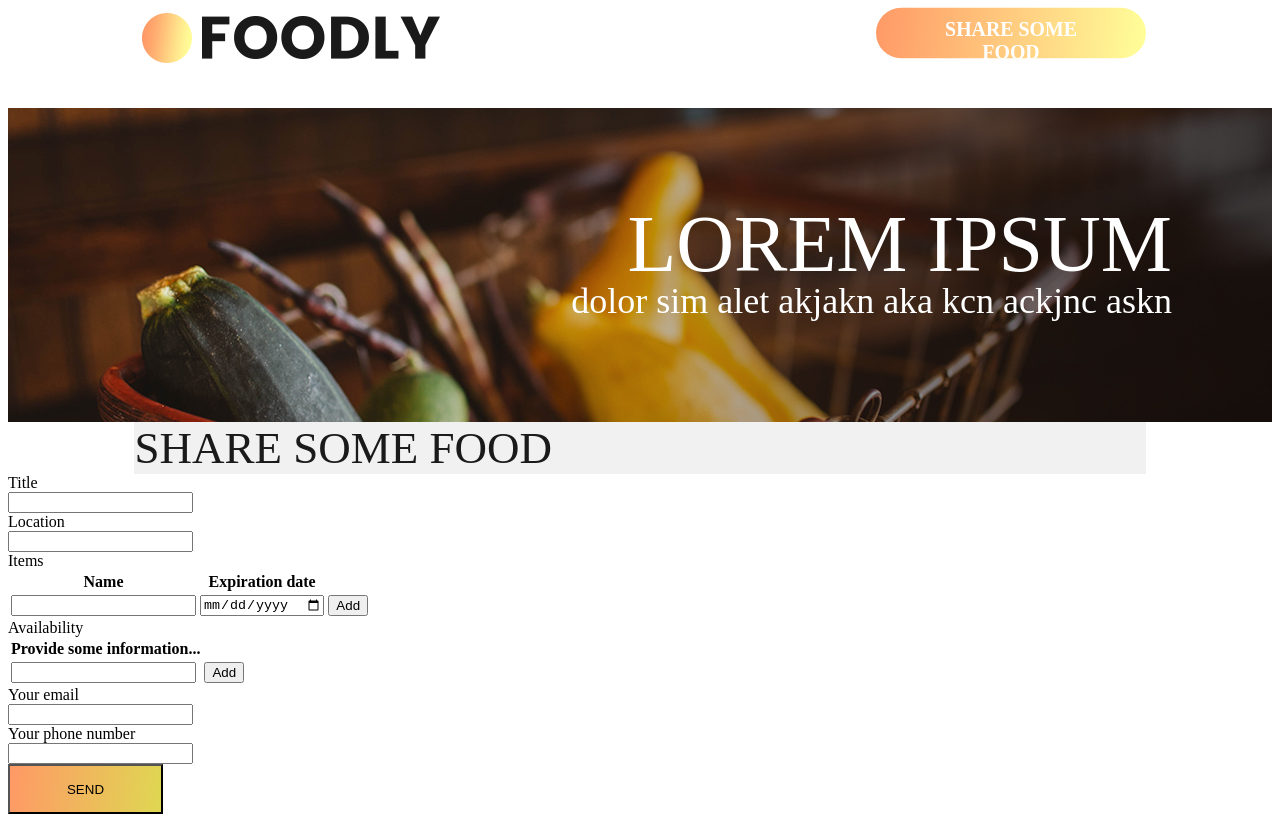
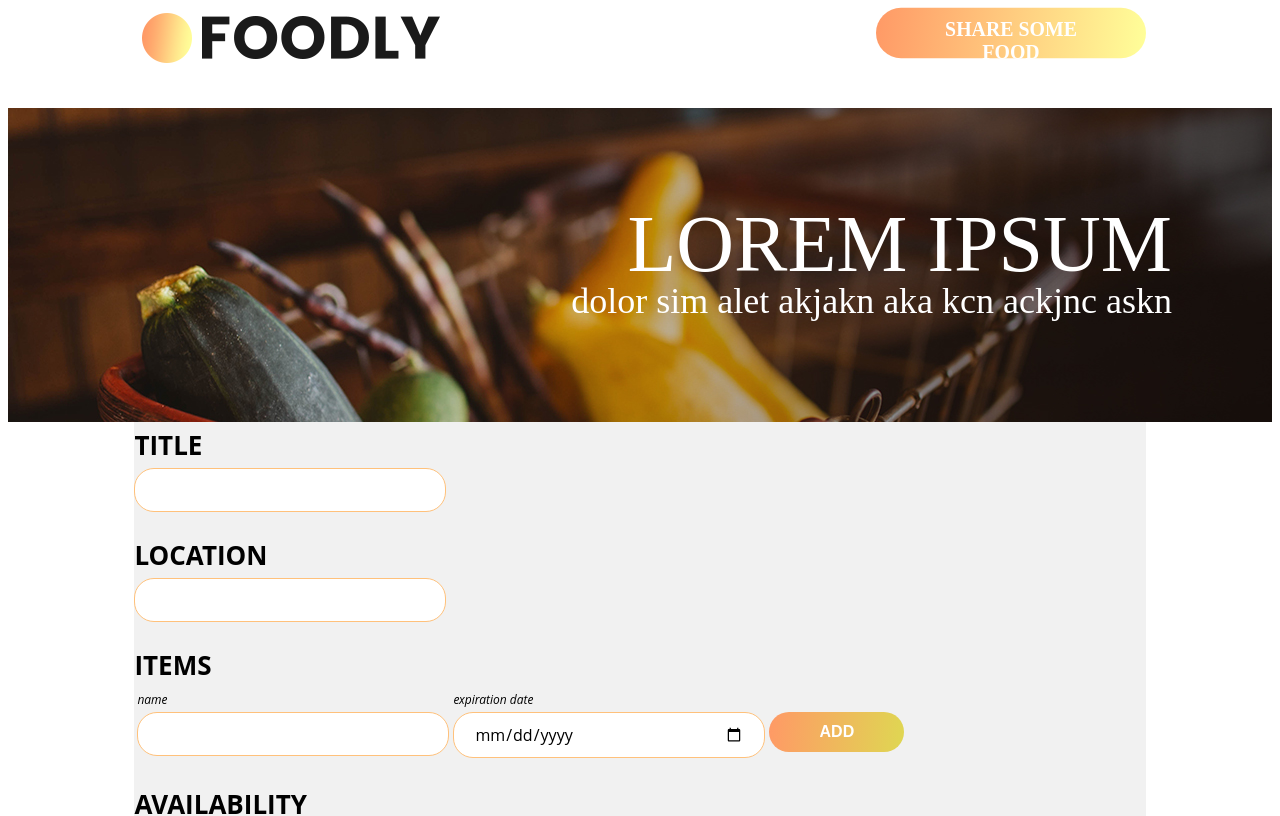
Before and after one commit to wojciechtobis/food-sharing-client, an Angular app: page /new-offer in a window 1280 px wide. Shown: the top 816 px of the page. Built offline with nearby package versions, Linux system fonts and the light colour scheme.

Commit message:
app works!

```diff
--- a/src/app/common/components/new-offer/new-offer.component.css
+++ b/src/app/common/components/new-offer/new-offer.component.css
@@ -1,24 +1,83 @@
-.newOrderPage{
+body{
+	margin: 0px;
+}
+
+.content{
+	background-color: #f1f1f1;
+	padding: 0px 10%;
+	margin:0;
+}
+
+h2{
+	font-family: Poppins, sans-serif;
+	font-weight: 800;
+	font-size: 60px;
+	padding: 50px 0px;
+	text-transform: uppercase;
+	margin: 0px;
+}
+
+h5 {
+	text-transform: uppercase;
+	font-size: 26px;
+	font-family: Open sans, sans-serif;
+	font-weight: 700;
+	margin: 0px;
+	padding: 5px 0px;
+}
+
+input, .added{
+	font-family: Open sans, sans-serif;
+	font-size: 16px;
+	border: 1px solid #ffc17b;
+	border-radius: 20px;
+	min-width: 270px;
+	padding: 10px 20px;
+	background: rgba(255,255,255,0.2);
+}
+
+input{
+	margin: 0 0 20px 0;
+	background: white;
+}
+
+.tips{
+	font-family: Open sans, sans-serif;
+	font-size: 12px;
+	font-style: italic;
+	font-weight: 400;
+	text-transform: lowercase;
+	text-align: left;
+}
+
+p, table{
+	font-family: Open sans, sans-serif;
+	font-size: 16px;
+}
+
+button{
+  	background-image: -moz-linear-gradient( -7deg, rgb(255,153,102) 0%, rgb(223,215,82) 100%);
+  	background-image: -webkit-linear-gradient( -7deg, rgb(255,153,102) 0%, rgb(223,215,82) 100%);
+  	background-image: -ms-linear-gradient( -7deg, rgb(255,153,102) 0%, rgb(223,215,82) 100%);
+  	width: 135px;
+  	height: 40px;
+  	font-size: 16px;
+  	font-family: Poppins, sans-serif;
+  	color: white;
+  	font-weight: bold;
+  	text-transform: uppercase;
+  	text-align: center;
+  	border-radius: 20px;
+  	border: none;
+}
+
+td{
+	vertical-align:top;
+}
+
+.newOfferPage{
 	margin: 0 auto;
 	width: 80%;
 	max-width: 1200px;
 	background-color:#f1f1f1;
 }
-
-.h1{
-	font-family: Poppins;
-	color: #1a1a1a;
-	font-size: 45px;
-	font-weight: 400;
-	text-align: left;
-}
-
-.buttonSend{
-	background: -webkit-linear-gradient(-7deg, #ff9966 0%, #dfd752 100%);
-	background: -moz-linear-gradient(-7deg, #ff9966 0%, #dfd752 100%);
-	background: -o-linear-gradient(-7deg, #ff9966 0%, #dfd752 100%);
-	background: -ms-linear-gradient(-7deg, #ff9966 0%, #dfd752 100%);
-	background: linear-gradient(97deg, #ff9966 0%, #dfd752 100%);
-	width: 155px;
-	height: 50px;
-}
--- a/src/app/common/components/new-offer/new-offer.component.html
+++ b/src/app/common/components/new-offer/new-offer.component.html
@@ -1,28 +1,26 @@
-<div class="newOrderPage">
-	<div class="h1">SHARE SOME FOOD</div>
-</div>
-<div>
+
+<div class="newOfferPage">
 	<div class="title">
-		<div>Title</div>
+		<h5>Title</h5>
 		<input type="text"
 			[formControl]="title">
 	</div>
 	<div class="location">
-		<div>Location</div>
+		<h5>Location</h5>
 		<input type="text"
 			[formControl]="location">
 	</div>
 	<div class="items">
-		<div>Items</div>
+		<h5>Items</h5>
 		<table>
 			<tr>
-				<th>Name</th>
-				<th>Expiration date</th>
+				<th><div class="tips">Name</div></th>
+				<th><div class="tips">Expiration date</div></th>
 				<th></th>
 			</tr>
 			<tr *ngFor="let it of items">
-				<td>{{it.name}}</td>
-				<td>{{it.date}}</td>
+				<td> <div class="added">{{it.name}}</div></td>
+				<td> <div class="added">{{it.date}} </div></td>
 				<td><button>Delete</button></td>
 			</tr>
 			<tr>
@@ -32,8 +30,8 @@
 			</tr>
 		</table>
 	</div>
-	<div>
-		<div>Availability</div>
+	<div class="availability">
+		<h5>Availability</h5>
 		<table>
 			<tr>
 				<th>Provide some information...</th>
@@ -45,21 +43,20 @@
 			</tr>
 			<tr>
 				<td><input type="text" [formControl]="availaibility"></td>
-				<td><button (click)="addAvailability()">Add</button></td>
+							<td><button (click)="addAvailability()">Add</button></td>
 			</tr>
 		</table>
 	</div>
-	<div>
-		<div>Your email</div>
-		<input type="email"
-			[formControl]="email">
+	<div class="name">
+		<h5>Your name</h5>
+		<input type="email" 		[formControl]="email">
 	</div>
-	<div>
-		<div>Your phone number</div>
+	<div class="email">
+		<h5>Your e-mail</h5>
 		<input type="text"
 			[formControl]="phone">
 	</div>
 	<div>
 		<button class="buttonSend" (click)="send()">SEND</button>
 	</div>
-</div>
+</div>>
--- a/src/app/common/components/new-offer/new-offer.component.ts
+++ b/src/app/common/components/new-offer/new-offer.component.ts
@@ -39,13 +39,17 @@ export class NewOfferComponent implements OnInit {
     console.log('clicked send');
     const newOffer = {
       address: this.location.value,
-      receiveTime: this.availaibility,
+      receiveTimes: this.availabilities,
       isForFoundationOnly: false,
       offerDescription: this.title.value,
-      ownerId: 1,
-      productsId: []
+      ownerName: 1,
+      ownerEmail: this.email.value,
+      productIds: ['8ae39b7a-d064-48e2-8550-30a65da38a4d']
     };
-    this.newOfferService.postNewOffer(newOffer);
+    this.newOfferService.postNewOffer(newOffer)
+      .subscribe(res => {
+        console.log(res);
+      });
   }
 
   public addItem() {
--- a/src/app/common/services/new-offer.service.ts
+++ b/src/app/common/services/new-offer.service.ts
@@ -1,6 +1,8 @@
 import { Injectable } from '@angular/core';
-import { Http } from '@angular/http';
+import { Http, RequestOptions, Headers } from '@angular/http';
 import { Observable } from 'rxjs/Rx';
+
+import { HttpHeaders } from '@angular/common/http';
 
 @Injectable()
 export class NewOfferService {
@@ -9,7 +11,18 @@ export class NewOfferService {
 
   postNewOffer(offer) {
       const apiUrl = 'http://fintess.azurewebsites.net/api/offers/create/';
-      this.http.post(apiUrl, offer);
+      const headers = new Headers({
+        'Content-Type': 'application/json; charset=utf-8',
+        'Access-Control-Allow-Origin': '*',
+        'Access-Control-Allow-Methods': 'GET, POST, OPTIONS',
+        'Access-Control-Allow-Headers': 'Content-Type'
+       });
+// header('Access-Control-Allow-Headers: Origin, X-Requested-With, Content-Type, Accept');
+
+      return this.http.post(apiUrl, offer, { headers: headers })
+        .map(res =>  {
+          return res.json();
+        });
   }
 
 }
```
